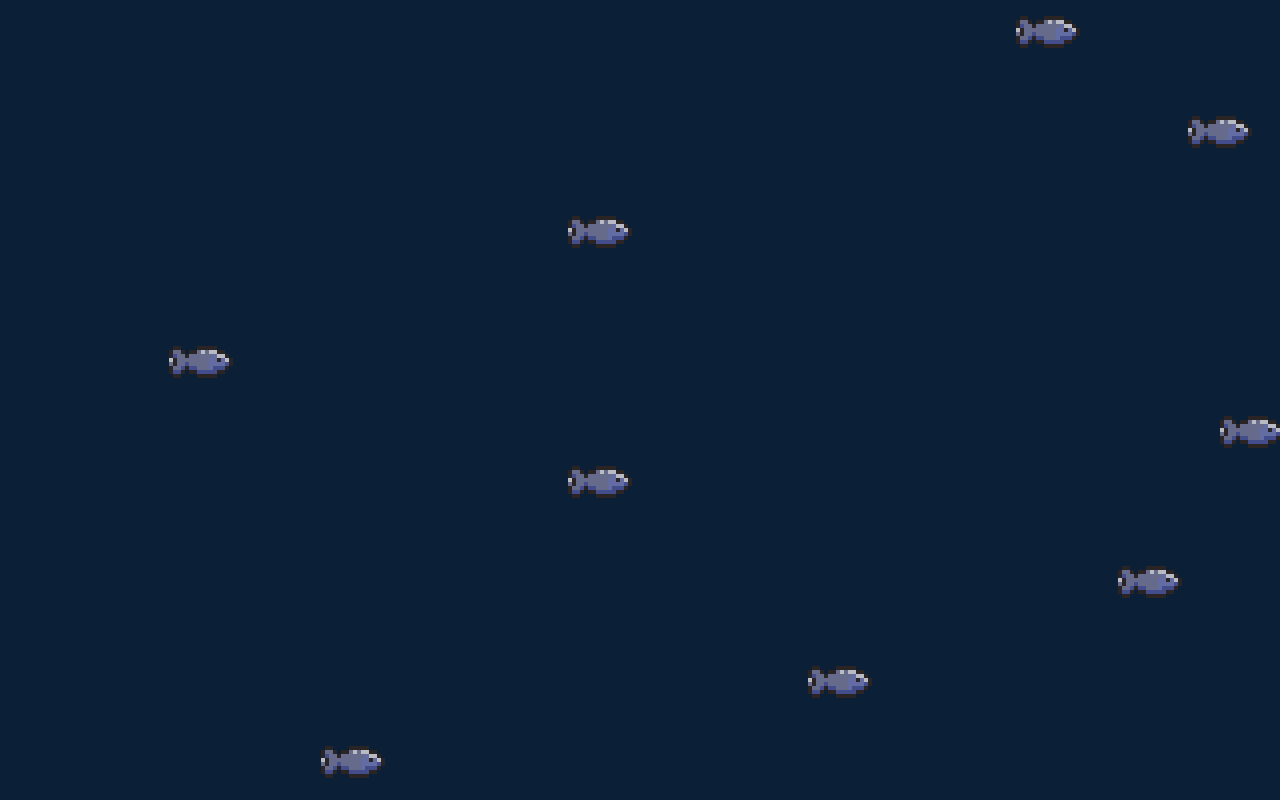
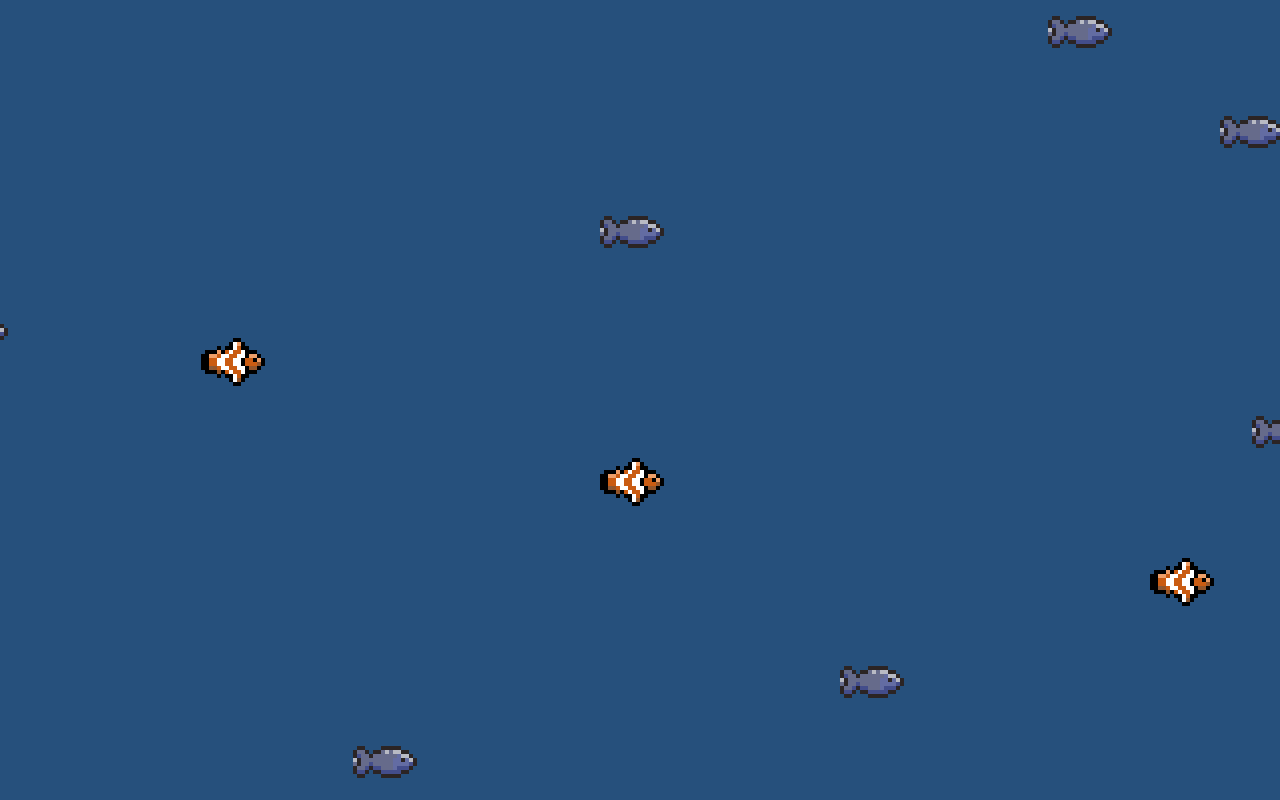
Before and after one commit to mariakon261/pond-live-wallpaper, a plain HTML site: page index.html in a window 1280 px wide. Drawn offline with Linux system fonts and the light colour scheme.

Commit message:
added one type of fish and randomised the type of fish that renders

```diff
--- a/fish.js
+++ b/fish.js
@@ -12,16 +12,31 @@ function resizeCanvas() {
 resizeCanvas()
 window.addEventListener('resize', resizeCanvas)
 
+// fish images array
+let fishTypes = ['./fish_images/blue_fish.png',
+    './fish_images/nemo.png'
+]
 
-// load fish sprite sheet
-var img = new Image()
-img.src = 'fish_sheet.png'
+let fishImages = []
+let loadedCount = 0
 
-img.addEventListener('load', loadImage, false)
-// once img is loaded, call animate()
-function loadImage(e) {
-    animate()
-}
+fishTypes.forEach(path => {
+    let img = new Image()
+    img.addEventListener('load', () => {
+        loadedCount++
+        if (loadedCount === fishTypes.length) {
+            animate()
+        }
+    })
+    img.src = path
+    fishImages.push(img)
+
+});
+
+// select random fish img from array
+let randomFishPicker = () => fishImages[Math.floor(Math.random() * fishImages.length)]
+
+
 
 var shift = 0
 var frameWidth = 16
@@ -32,21 +47,20 @@ var currentFrame = 0
 // animation speed
 var frameCounter = 0
 
-// TODO: randomize fish amount and positions
-// TODO: add more types of fish
-// research about their speed in real life
+// TODO: randomize fish positions
+
 var fishes = [
-    { x: 0, y: 0, speed: 8},
-    {x: 20, y: 100, speed: 4},
-    { x: 50, y: 330, speed: 5},
-    { x: 150, y: 200, speed: 1.5 },
-    {x: 190, y: 550, speed: 3.2},
-    {x: 220, y: 880, speed: 3},
-    { x: 300, y: 450, speed: 1 },
-    {x: 90, y: 650, speed: 2.5},
-    { x: 450, y: 300, speed: 2.8},
-    {x: 500, y: 400, speed: 7},
-    {x: 800, y: 730, speed: 3}
+    { x: 0, y: 0, speed: 8, img: randomFishPicker()},
+    {x: 20, y: 100, speed: 4, img: randomFishPicker()},
+    { x: 50, y: 330, speed: 5, img: randomFishPicker()},
+    { x: 150, y: 200, speed: 1.5, img: randomFishPicker() },
+    {x: 190, y: 550, speed: 3.2, img: randomFishPicker()},
+    {x: 220, y: 880, speed: 3, img: randomFishPicker()},
+    { x: 300, y: 450, speed: 1, img: randomFishPicker()},
+    {x: 90, y: 650, speed: 2.5, img: randomFishPicker()},
+    { x: 450, y: 300, speed: 2.8, img: randomFishPicker()},
+    {x: 500, y: 400, speed: 7, img: randomFishPicker()},
+    {x: 800, y: 730, speed: 3, img: randomFishPicker()}
 ]
 
 animate = () => {
@@ -56,13 +70,19 @@ animate = () => {
     // draw all fish and enlargen to 32x32 px
     fishes.forEach(fish => {
 
+    // true for the sprite that needs to be mirrored
+    let flipped = fish.img === fishImages[0]
+
     context.save();
     // move the origin of the fish to the right edge (prepare for flipping it)
-    context.translate(fish.x + 32, fish.y);
+    // (a flipped sprite is drawn to the left of the origin, so shift by its 64px width)
+    context.translate(fish.x + (flipped ? 64 : 0), fish.y);
     // flip horizontally
-    context.scale(-1, 1);
+    if (flipped) {
+        context.scale(-1, 1)
+    }
     context.drawImage(
-        img,
+        fish.img,
         shift, 0, frameWidth, frameHeight,
         0, 0, 64, 64
     );
@@ -70,7 +90,6 @@ animate = () => {
 context.restore();
 
     })
-
 
     // advance animation every 10 frames
     frameCounter++
--- a/styles.css
+++ b/styles.css
@@ -3,7 +3,7 @@ html, body {
     width: 100%;
     height: 100%;
     overflow: hidden;
-    background: #0b2036;
+    background: #26507c;
 }
 
 canvas {
```
Also changed, not shown: fish_images/blue_fish.png (renamed from fish_sheet.png), fish_images/nemo.png (added).
